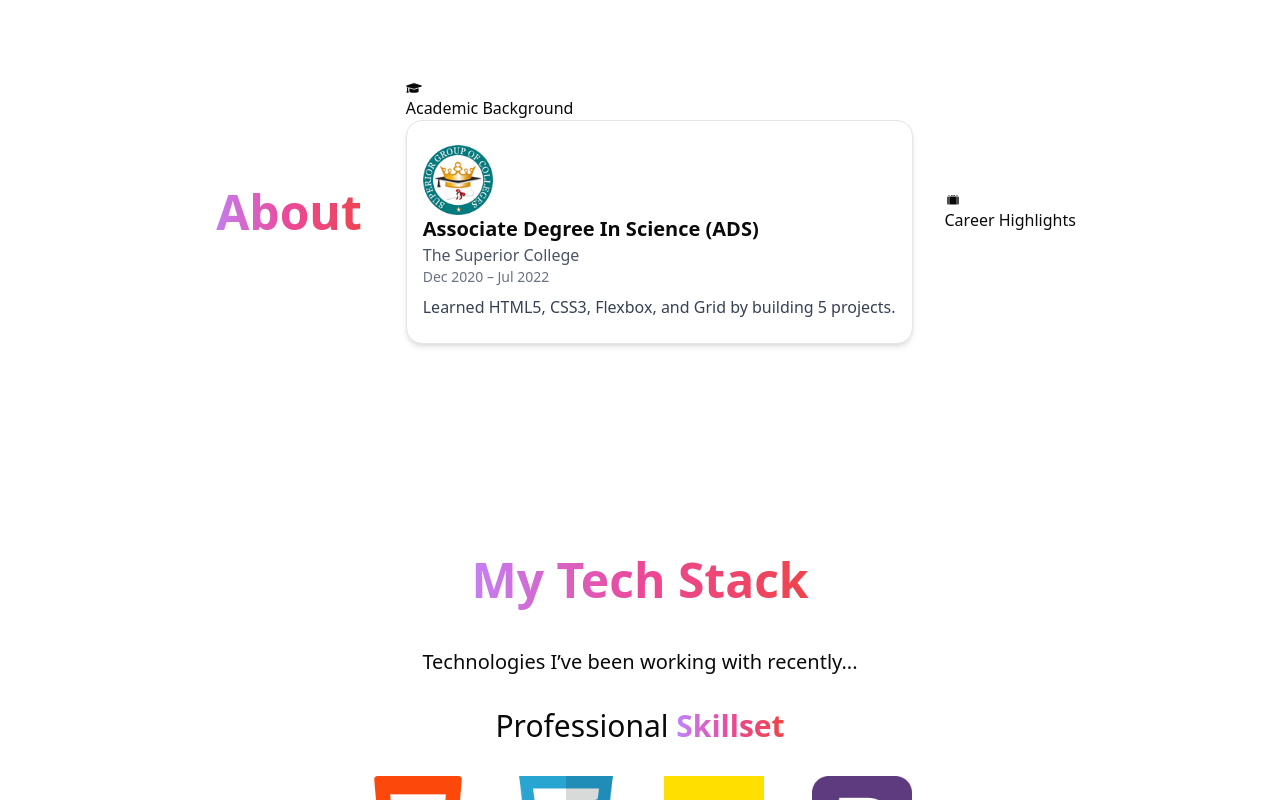
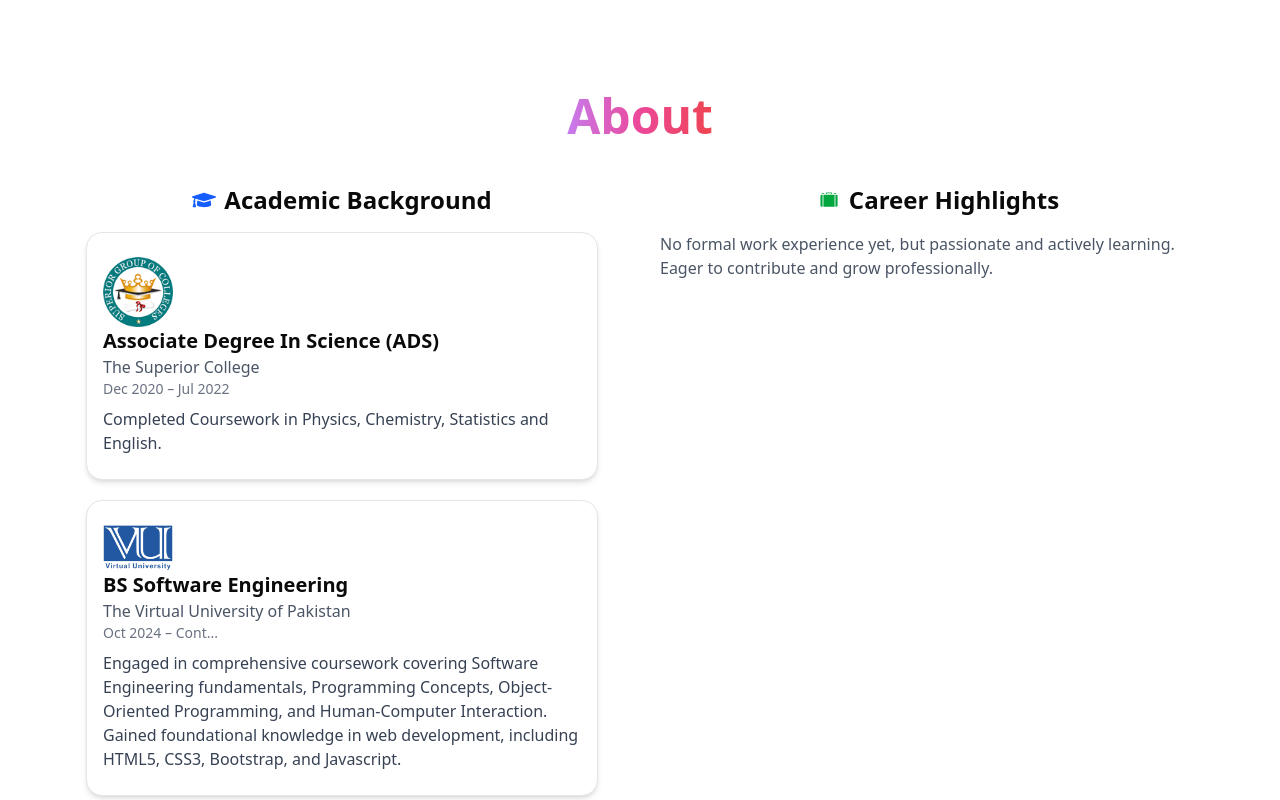
Before and after one commit to TayyabJunaidOfficial/My-Portfolio-NextJS, a Next.js app: page / in a window 1280 px wide. Shown: the part 580-1380 px from the top of the page. Built offline with nearby package versions, Linux system fonts and the light colour scheme.

Commit message:
Working on About Page

```diff
--- a/app/About/page.jsx
+++ b/app/About/page.jsx
@@ -5,21 +5,32 @@ import { FaGraduationCap } from "react-icons/fa";
 import { GiSuitcase } from "react-icons/gi";
 import EduCard from "../Components/Cards/EduCard";
 
-
 const About = () => {
   return (
-    <main className="flex flex-col md:flex-row md:justify-center items-center gap-8 lg:py-25 py-10">
+    <main className="flex flex-col justify-center items-center gap-8 lg:py-25 py-10">
       <h1 className="sm:text-5xl text-4xl p-3 text-center gradient-text">
         About
       </h1>
-      <div>
-        <FaGraduationCap />
-        <h1>Academic Background</h1>
-        <EduCard/>
-      </div>
-      <div>
-        <GiSuitcase />
-        <h1>Career Highlights</h1>
+      <div className="flex flex-col md:flex-row gap-10 w-full max-w-6xl justify-center items-start">
+        {/* Academic Background Section */}
+        <div className="flex-1 flex flex-col items-center text-center md:text-left">
+          <div className="flex items-center gap-2 text-2xl font-semibold mb-4">
+            <FaGraduationCap className="text-blue-600" />
+            <span>Academic Background</span>
+          </div>
+          <EduCard />
+        </div>
+
+        {/* Career Highlights Section */}
+        <div className="flex-1 flex flex-col items-center text-center md:text-left">
+          <div className="flex items-center gap-2 text-2xl font-semibold mb-4">
+            <GiSuitcase className="text-green-600" />
+            <span>Career Highlights</span>
+          </div>
+          <p className="text-gray-600">
+            No formal work experience yet, but passionate and actively learning. Eager to contribute and grow professionally.
+          </p>
+        </div>
       </div>
     </main>
   );
--- a/app/Components/Cards/EduCard.jsx
+++ b/app/Components/Cards/EduCard.jsx
@@ -1,4 +1,4 @@
-import React from 'react'
+import React from "react";
 import {
   Card,
   CardContent,
@@ -7,11 +7,9 @@ import {
   CardHeader,
   CardTitle,
 } from "@/components/ui/card";
-  import { FaGraduationCap } from "react-icons/fa";
-  import { GiSuitcase } from "react-icons/gi";
 import Image from "next/image";
 import Superior from "@/src/assets/superior.png";
-
+import Virtual from "@/src/assets/Virtual.png";
 
 const educationData = [
   {
@@ -19,29 +17,36 @@ const educationData = [
     institution: "The Superior College",
     period: "Dec 2020 – Jul 2022",
     description:
-        "Learned HTML5, CSS3, Flexbox, and Grid by building 5 projects.",
+      "Completed Coursework in Physics, Chemistry, Statistics and English.",
+    src: Superior,
   },
+  {
+    title: "BS Software Engineering",
+    institution: "The Virtual University of Pakistan",
+    period: "Oct 2024 – Cont...",
+    description:
+      "Engaged in comprehensive coursework covering Software Engineering fundamentals, Programming Concepts, Object-Oriented Programming, and Human-Computer Interaction. Gained foundational knowledge in web development, including HTML5, CSS3, Bootstrap, and Javascript.",
+    src: Virtual,
+  }
 
 ];
 
 const EduCard = () => {
   return (
-      <>
-      {
-          educationData.map((item, index) => (
-            <Card key={index}  className="bg-white shadow-md rounded-2xl">
+    <div className="flex flex-col gap-5 justify-center items-center">
+      {educationData.map((item, index) => (
+        <Card key={index} className="bg-white shadow-md rounded-2xl max-w-lg">
           <CardContent className="px-4">
-                <Image src={Superior} alt="Superior ICon" width={70} height={70}/>
+            <Image src={item.src} alt="Superior ICon" width={70} height={70} />
             <h3 className="text-xl font-semibold">{item.title}</h3>
-                <p className="text-gray-600">{item.institution }</p>
-                <p className="text-sm text-gray-500">{item.period }</p>
-                <p className="mt-2 text-gray-700">{item.description }</p>
+            <p className="text-gray-600">{item.institution}</p>
+            <p className="text-sm text-gray-500">{item.period}</p>
+            <p className="mt-2 text-gray-700">{item.description}</p>
           </CardContent>
         </Card>
-          ))
-        }
-      </>
-  )
-}
+      ))}
+    </div>
+  );
+};
 
-export default EduCard
+export default EduCard;
```
Also changed, not shown: src/assets/Virtual.png (added). Lines whose indentation alone changed are shown as unchanged.
